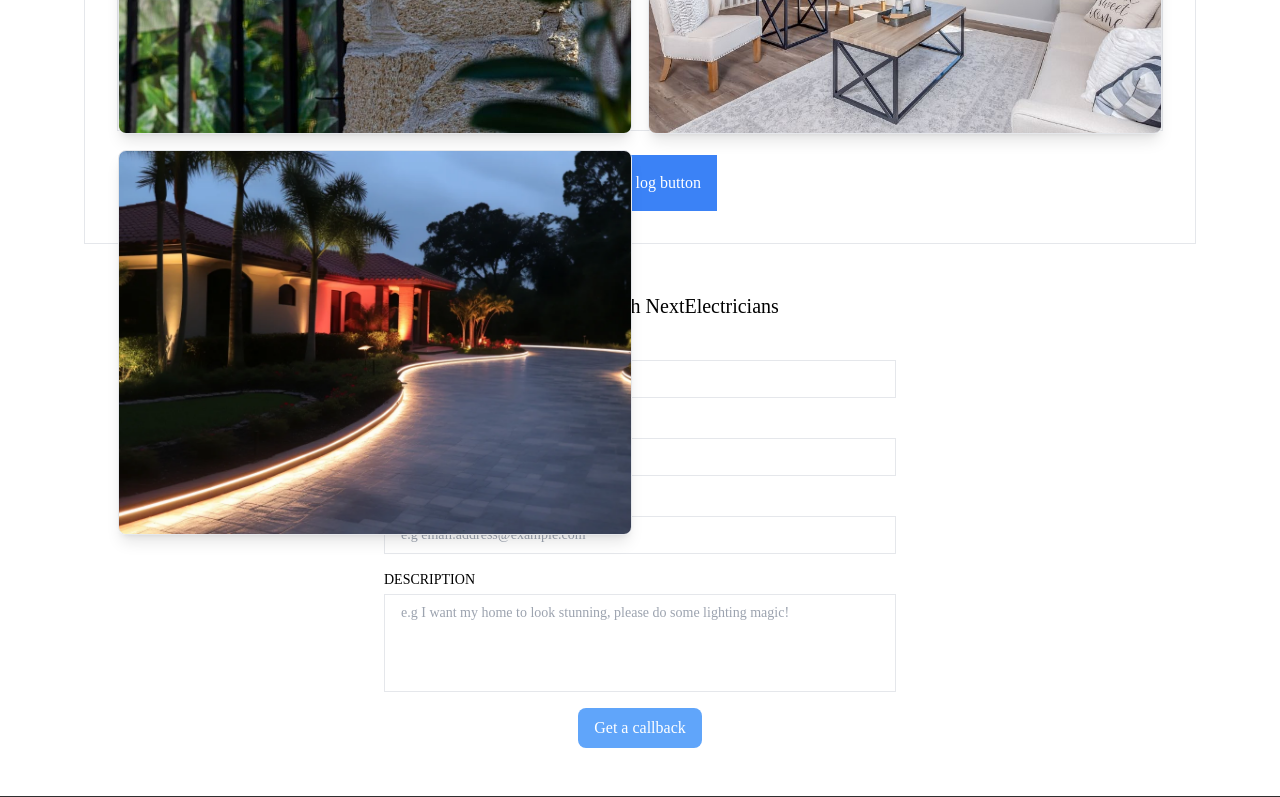
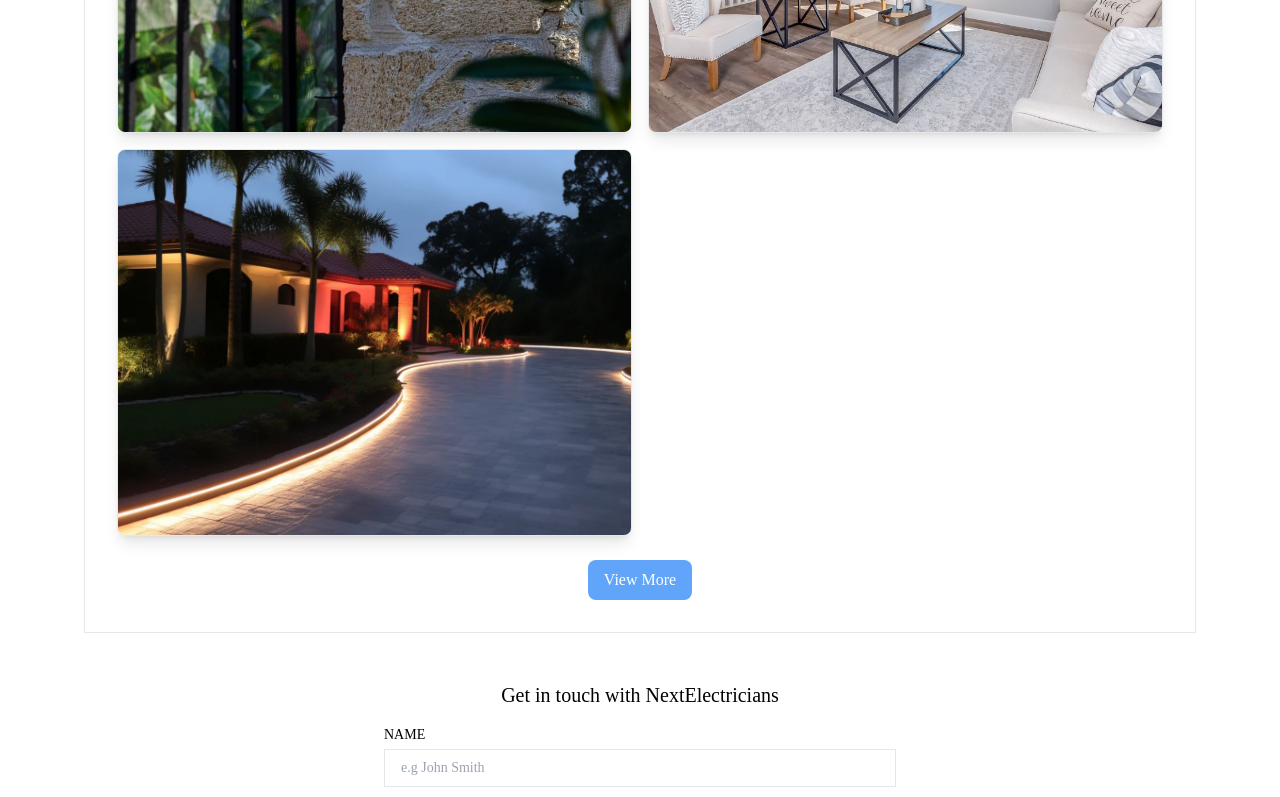
Before and after one commit to Wazmond/next-electricians, a Next.js app: page / in a window 1280 px wide. Shown: the part 1904-2701 px from the top of the page. Built offline with nearby package versions, Linux system fonts and the light colour scheme; a web font is replaced by a local one.

Commit message:
Added view more button and a redir on click of image of project, will still need to setup the projects page

```diff
--- a/src/app/(frontend)/pages/home/projects/index.tsx
+++ b/src/app/(frontend)/pages/home/projects/index.tsx
@@ -1,5 +1,6 @@
 'use client'
 import ProjectCard from '@/components/projectCard'
+import Link from 'next/link'
 import React from 'react'
 import projectsData from 'src/collections/projectsData.json'
 
@@ -18,19 +19,15 @@ const Projects = () => {
   return (
     <div className="bg-white gap-6 py-8 px-8 border flex flex-col self-center w-full items-center font-robotoSerif max-w-[1112px]">
       <h2>Our Previous Projects</h2>
-      <div className="border w-full h-96 flex flex-row flex-wrap gap-4">
+      <div className="w-full flex flex-row flex-wrap gap-4">
         {data.map((data: ProjectsType, key: number) => (
-          <ProjectCard key={key} data={data} />
+            <ProjectCard key={key} data={data} />
         ))}
       </div>
 
-      <button
-        type="button"
-        className="text-white p-4 bg-blue-500"
-        onClick={() => console.log(data)}
-      >
-        Console log button
-      </button>
+      <Link className="w-auto bg-blue-400 text-white py-2 px-4 rounded-lg" href="/projects">
+        View More
+      </Link>
     </div>
   )
 }
--- a/src/components/projectCard.tsx
+++ b/src/components/projectCard.tsx
@@ -1,9 +1,9 @@
 import { ProjectsType } from '@/app/(frontend)/pages/home/projects'
 import Image from 'next/image'
+import Link from 'next/link'
 import React from 'react'
 
 interface Props {
-  key: number
   data: ProjectsType
 }
 
@@ -12,6 +12,7 @@ const ProjectCard = (props: Props) => {
     <div
       className={`w-[calc((100%/2)-8px)] aspect-[4/3] ${props.data.image ? 'flex' : 'hidden'} flex-col rounded-lg shadow-lg border relative overflow-hidden`}
     >
+      <Link href="/projects/">
         <div className="">
           <Image src={props.data.image} alt="Project Photo" fill={true} className="object-cover" />
         </div>
@@ -21,6 +22,7 @@ const ProjectCard = (props: Props) => {
           <p>{props.data.desc}</p>
           <p>{props.data.date}</p>
         </div>
+      </Link>
     </div>
   )
 }
```
Lines whose indentation alone changed are shown as unchanged.
